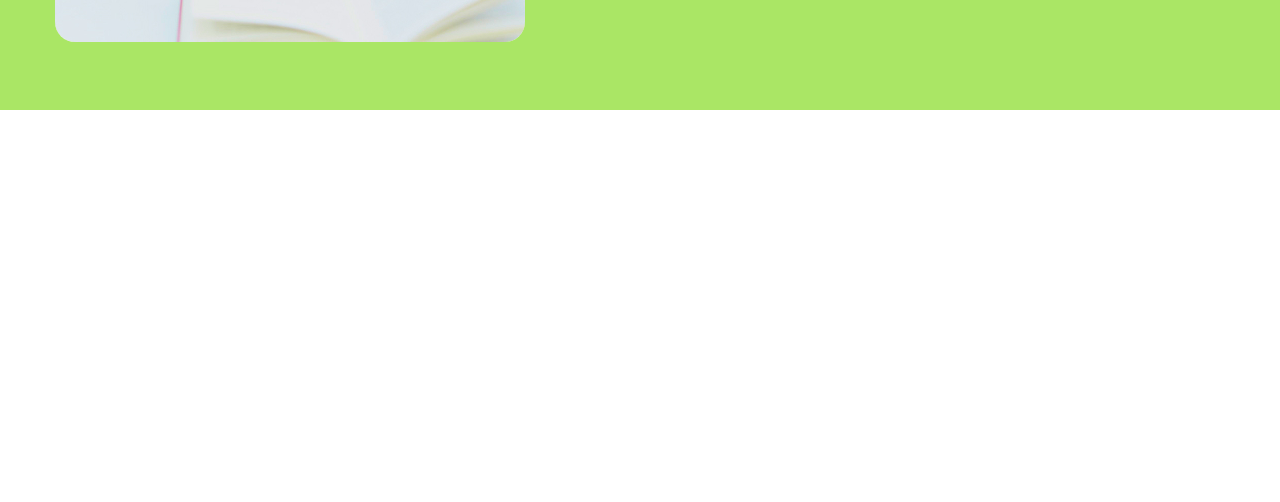
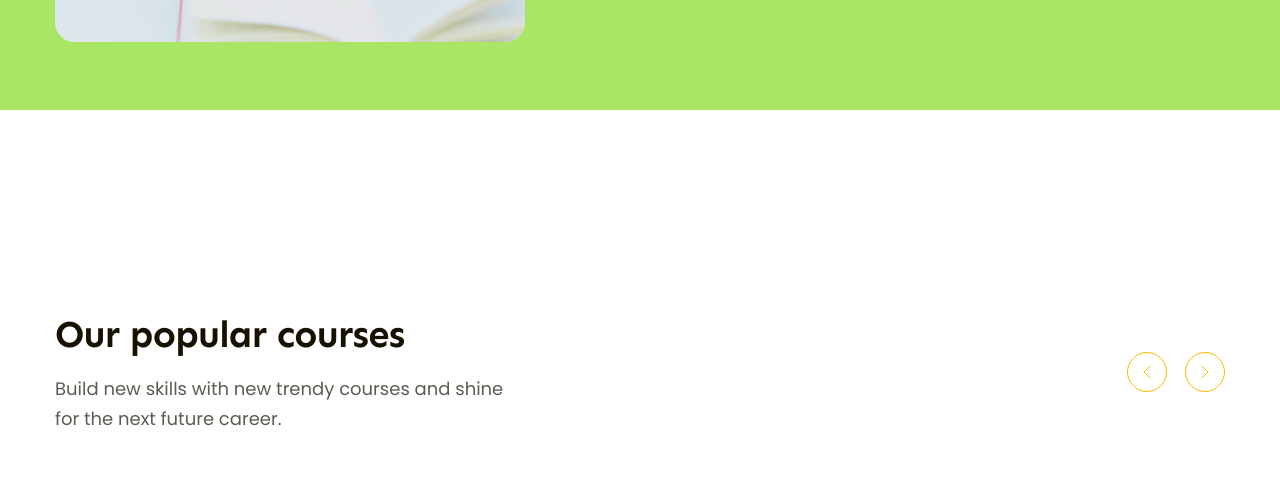
Before and after one commit to tuhoclaptrinh123/Figma-to-HTML, a plain HTML site: page index.html in a window 1280 px wide. Shown: the part 793-1295 px from the top of the page. Drawn offline with Linux system fonts and the light colour scheme.

Commit message:
p5.1-làm popular top

```diff
--- a/assets/css/style.css
+++ b/assets/css/style.css
@@ -54,6 +54,19 @@ a {
 .btn:hover {
   opacity: 0.9;
 }
+/* code phần popular */
+/* ===> phần popular top: có heading-lv2: chỉ h2_liên tưởng đến tổng quan cho về sau */
+.heading-lv2 {
+  color: #171100;
+  font-family: var(--font-heading);
+  font-size: 3.8rem;
+
+  font-weight: 700;
+  line-height: 1.27;
+  /* 1.27*3.8rem=4.826rem=48___26px theo video:48px */
+  letter-spacing: -0.76px;
+}
+
 /* ===============header============================================ */
 .header {
   background-color: #a2e456e7;
@@ -309,3 +322,55 @@ header .btn-sign-up {
   margin-top: 8px;
 }
 /* xử lý phần ảnh bị chèn lên phần header => dùng z-index cho .header.fixed */
+
+/* ======================popular=================================== */
+.popular {
+  /* thêm padding giả định => xử lý sau này có thêm nền thì nền không bị sát vào chữ */
+  padding: 65px 0;
+  /* background-color: lightcoral; */
+
+  margin-top: 135px;
+}
+
+.popular-top .desc {
+  margin-top: 16px;
+  width: 458px;
+
+  color: #5f5b53;
+  font-size: 1.8rem;
+  line-height: 1.67;
+}
+
+.popular-top {
+  display: flex;
+  justify-content: space-between;
+
+  align-items: center;
+}
+
+.popular-top .controls {
+  display: flex;
+  gap: 18px;
+}
+
+.popular-top .control-btn {
+  background-color: transparent;
+
+  width: 40px;
+  height: 40px;
+  border-radius: 50%;
+  border: 1px solid var(--primary-color);
+
+  display: flex;
+  justify-content: center;
+  align-items: center;
+
+  color: var(--primary-color);
+}
+.popular-top .control-btn :hover {
+  background-color: var(--primary-color);
+  color: #fff;
+
+  cursor: pointer;
+}
+/* quay lên .popular-top ta align-item: center nó */
--- a/index.html
+++ b/index.html
@@ -126,6 +126,58 @@
           </div>
         </div>
       </div>
+
+      <!-- popular -->
+      <div class="popular">
+        <div class="main-content">
+          <div class="popular-top">
+            <!-- popular left -->
+            <div class="info">
+              <h2 class="heading-lv2">Our popular courses</h2>
+              <p class="desc">
+                Build new skills with new trendy courses and shine for the next
+                future career.
+              </p>
+            </div>
+
+            <!-- popular right -->
+            <div class="controls">
+              <button class="control-btn">
+                <svg
+                  width="8"
+                  height="14"
+                  viewBox="0 0 8 14"
+                  fill="none"
+                  xmlns="http://www.w3.org/2000/svg"
+                >
+                  <path
+                    d="M7 1L1 7L7 13"
+                    stroke="currentColor"
+                    stroke-linecap="round"
+                    stroke-linejoin="round"
+                  />
+                </svg>
+              </button>
+              <button class="control-btn">
+                <svg
+                  width="8"
+                  height="14"
+                  viewBox="0 0 8 14"
+                  fill="none"
+                  xmlns="http://www.w3.org/2000/svg"
+                >
+                  <path
+                    d="M1 1L7 7L1 13"
+                    stroke="currentColor"
+                    stroke-linecap="round"
+                    stroke-linejoin="round"
+                  />
+                </svg>
+              </button>
+            </div>
+          </div>
+        </div>
+      </div>
     </main>
   </body>
 </html>
```
Also changed, not shown: assets/icon/next.svg (added), assets/icon/prev.svg (added), lưu ý.txt.
